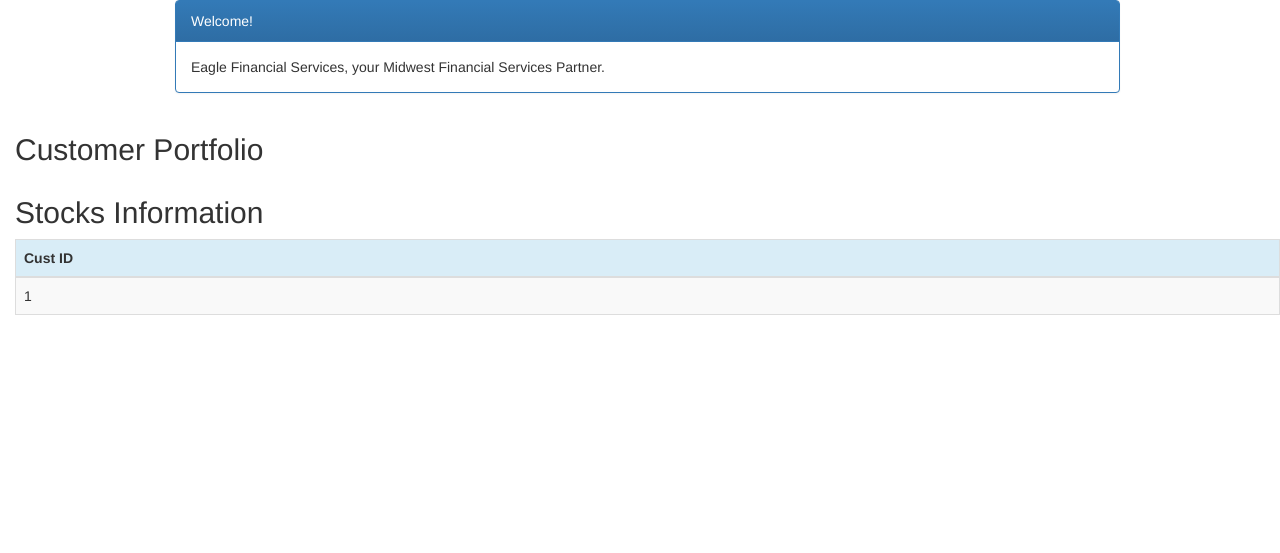
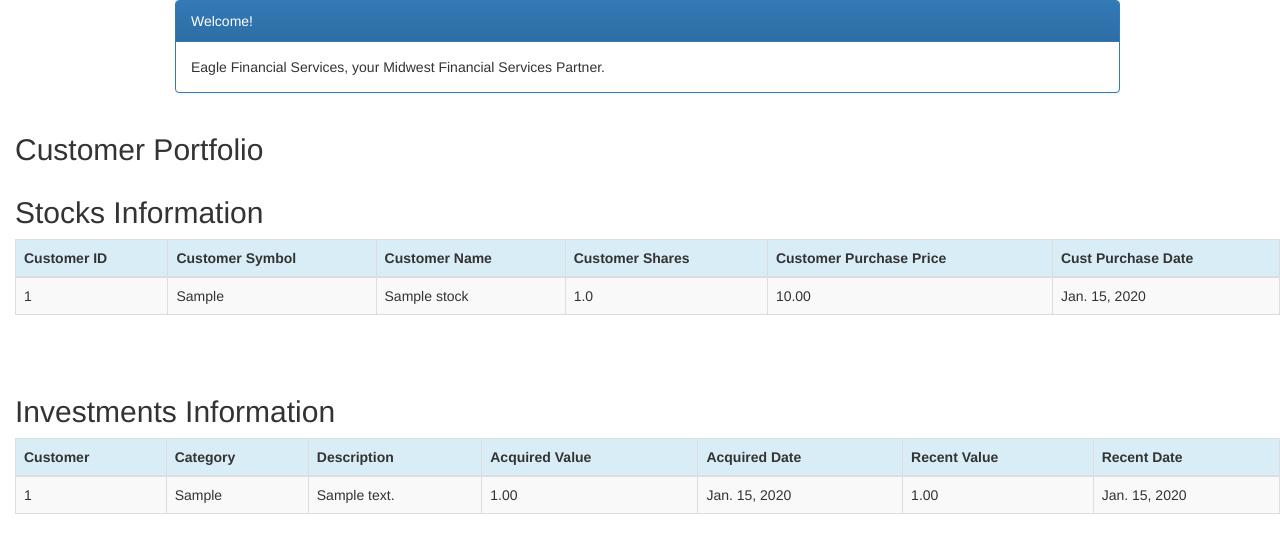
Before and after one commit to nithesh1510/efsdjangoblog, a Django app: page /customer/1/portfolio/ in a window 1280 px wide. Shown: the top 553 px of the page. Run offline with Django 3.2, Linux system fonts and the light colour scheme; a user stored in the database is signed in; tables that the repository leaves empty hold one stand-in row (values such as "Sample post"); some libraries are stand-ins or nearby versions.

Commit message:
Yay I did the extra credit work

```diff
--- a/portfolio/templates/portfolio/portfolio.html
+++ b/portfolio/templates/portfolio/portfolio.html
@@ -38,7 +38,12 @@
         <thead>
         <tr class="bg-info">
 
-            <th>Cust ID</th>
+            <th>Customer ID</th>
+			<th>Customer Symbol</th>
+			<th>Customer Name</th>
+			<th>Customer Shares</th>
+			<th>Customer Purchase Price</th>
+			<th>Cust Purchase Date</th>
 
         </tr>
         </thead>
@@ -46,6 +51,46 @@
         {% for stock in stocks %}
             <tr>
                 <td>{{ stock.customer }}</td>
+				<td>{{ stock.symbol }}</td>
+				<td>{{ stock.name }}</td>
+				<td>{{ stock.shares }}</td>
+				<td>{{ stock.purchase_price }}</td>
+				<td>{{ stock.purchase_date }}</td>
+
+
+            </tr>
+        {% endfor %}
+        </tbody>
+    </table>
+	<br>
+	<br>
+	<div class="row">
+    <h2 style="padding-left: 15Px">Investments Information</h2>
+    </div>
+	<table class="table table-striped table-bordered table-hover">
+        <thead>
+        <tr class="bg-info">
+
+            <th>Customer</th>
+			<th>Category</th>
+			<th>Description</th>
+			<th>Acquired Value</th>
+			<th>Acquired Date</th>
+			<th>Recent Value</th>
+			<th>Recent Date</th>
+
+        </tr>
+        </thead>
+        <tbody>
+        {% for investment in investments %}
+            <tr>
+                <td>{{ investment.customer }}</td>
+				<td>{{ investment.category }}</td>
+				<td>{{ investment.description }}</td>
+				<td>{{ investment.acquired_value }}</td>
+				<td>{{ investment.acquired_date }}</td>
+				<td>{{ investment.recent_value }}</td>
+				<td>{{ investment.recent_date }}</td>
 
 
             </tr>
```
